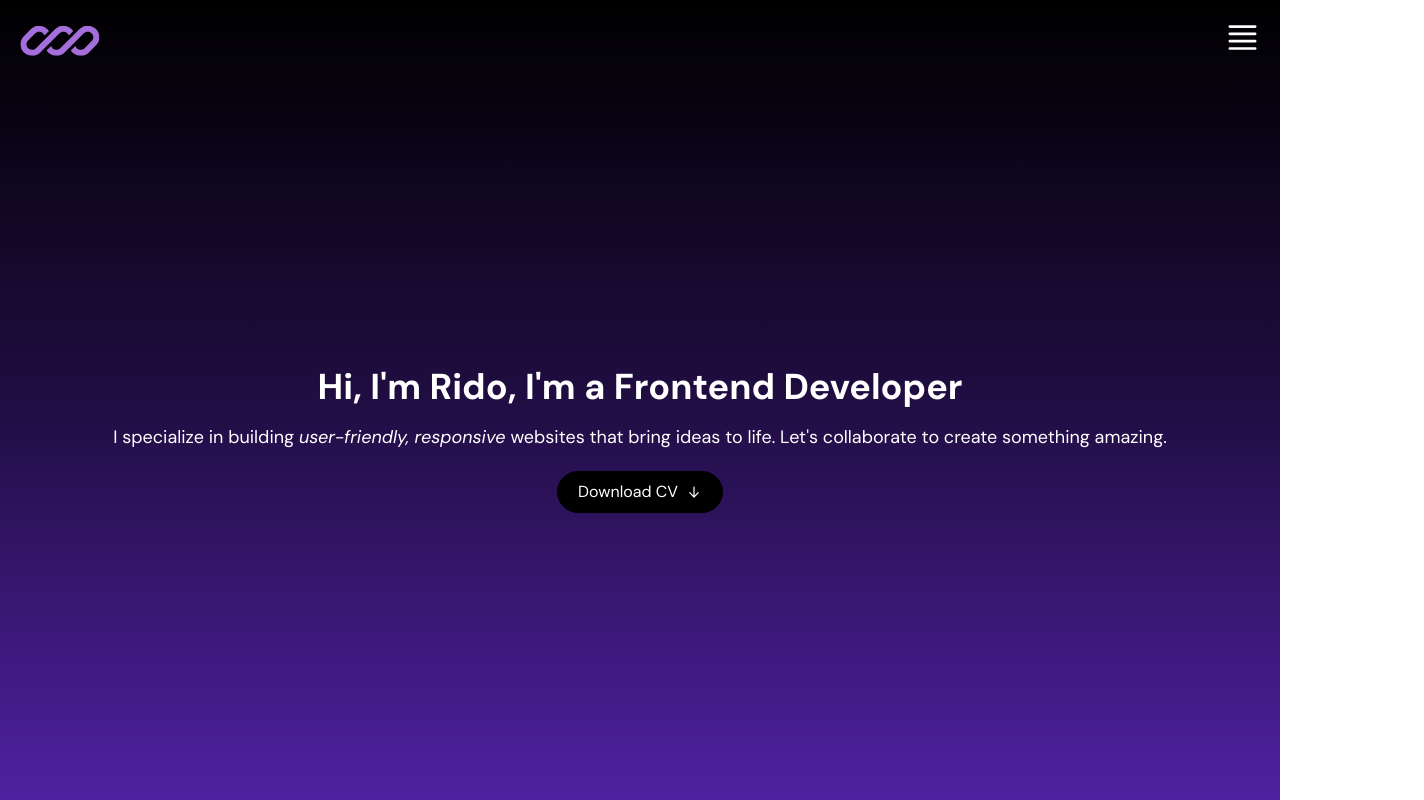
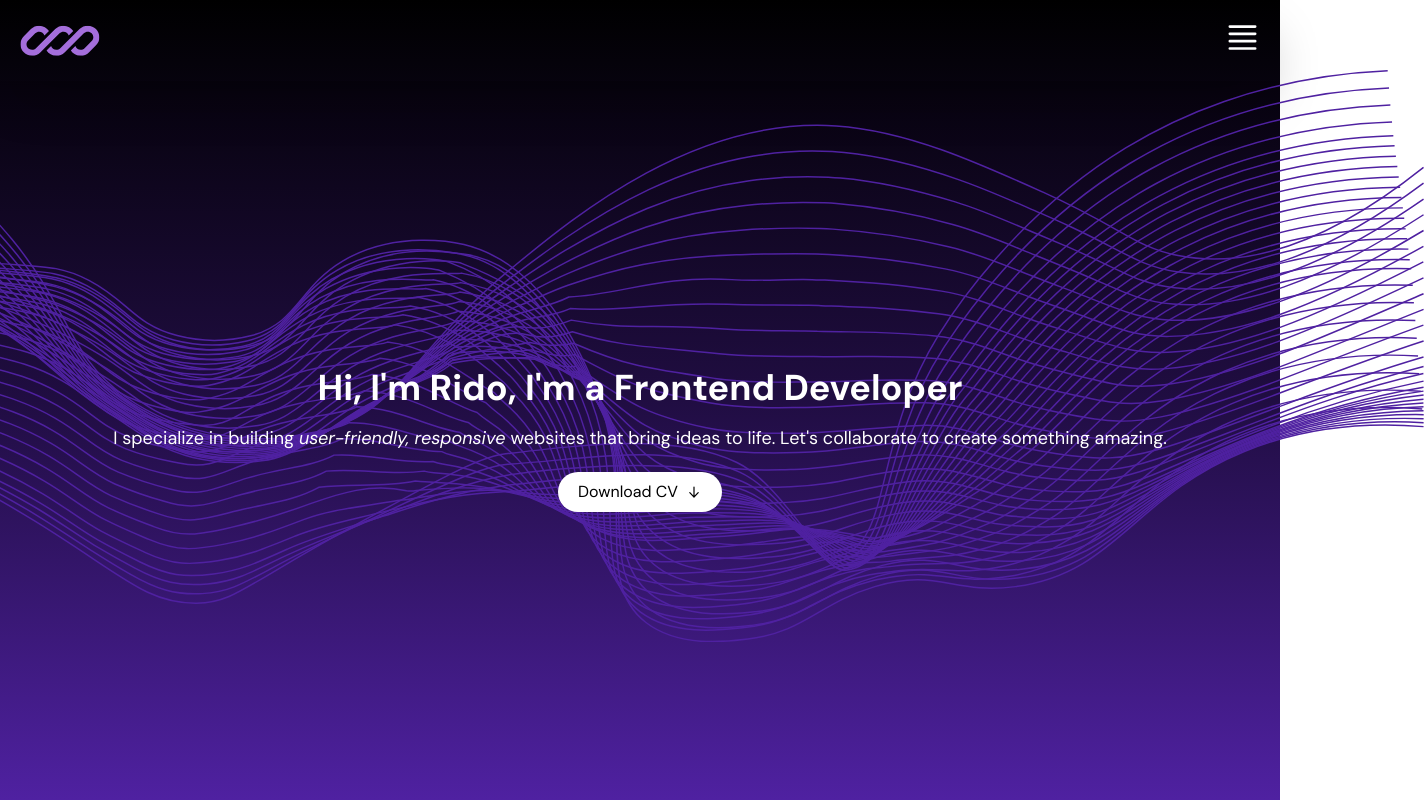
Before and after one commit to riddsep/portfolio-v2, a React (Vite) app: page / in a window 1280 px wide. Shown: the whole page, 1424 px wide, since content can reach past the window. Built offline with nearby package versions, Linux system fonts and the light colour scheme.

Commit message:
init  project

```diff
--- a/src/ui/Hero.jsx
+++ b/src/ui/Hero.jsx
@@ -1,11 +1,11 @@
-import { HiMiniArrowDown, HiMiniArrowRight } from "react-icons/hi2";
+import { HiMiniArrowDown } from "react-icons/hi2";
 import Navbar from "./Navbar";
 
 function Hero() {
   return (
-    <div className="h-dvh w-full bg-gradient text-center text-white">
+    <div className="relative left-0 h-dvh w-full bg-gradient text-center text-white before:absolute before:-left-4 before:top-32 before:z-10 before:w-full before:scale-125 before:content-[url('/line-1.svg')]">
       <Navbar />
-      <div className="flex h-[calc(100vh_-_81.4px)] w-full flex-col justify-center px-5">
+      <div className="relative z-20 flex h-[calc(100vh_-_81.4px)] w-full flex-col justify-center px-5">
         <h1 className="mb-4 text-4xl font-bold">
           Hi, I&apos;m Rido, I&apos;m a Frontend Developer
         </h1>
@@ -15,7 +15,7 @@ function Hero() {
           amazing.
         </p>
         <div className="mt-5 flex items-center justify-center">
-          <button className="flex w-fit items-center gap-2 rounded-3xl border border-black bg-black px-5 py-2">
+          <button className="flex w-fit items-center gap-2 rounded-3xl border-none bg-white px-5 py-2 text-black">
             Download CV
             <HiMiniArrowDown />
           </button>
--- a/src/ui/Navbar.jsx
+++ b/src/ui/Navbar.jsx
@@ -14,7 +14,7 @@ function Navbar() {
           />
         </button>
         <ul
-          className={`${isOpen ? "-translate-x-0" : "-translate-x-full"} absolute right-0 -mr-5 flex h-[calc(100vh-61.4px)] w-screen flex-col items-center gap-5 bg-black/85 py-5 backdrop:blur-xl`}
+          className={`${isOpen ? "-translate-x-0" : "-translate-x-full"} absolute right-0 z-30 -mr-5 flex h-[calc(100vh-61.4px)] w-screen flex-col items-center gap-5 bg-black/85 py-5 backdrop:blur-xl`}
         >
           <li className="nav-item">Home</li>
           <li className="nav-item">About</li>
```
Also changed, not shown: public/line-1.svg (added).
